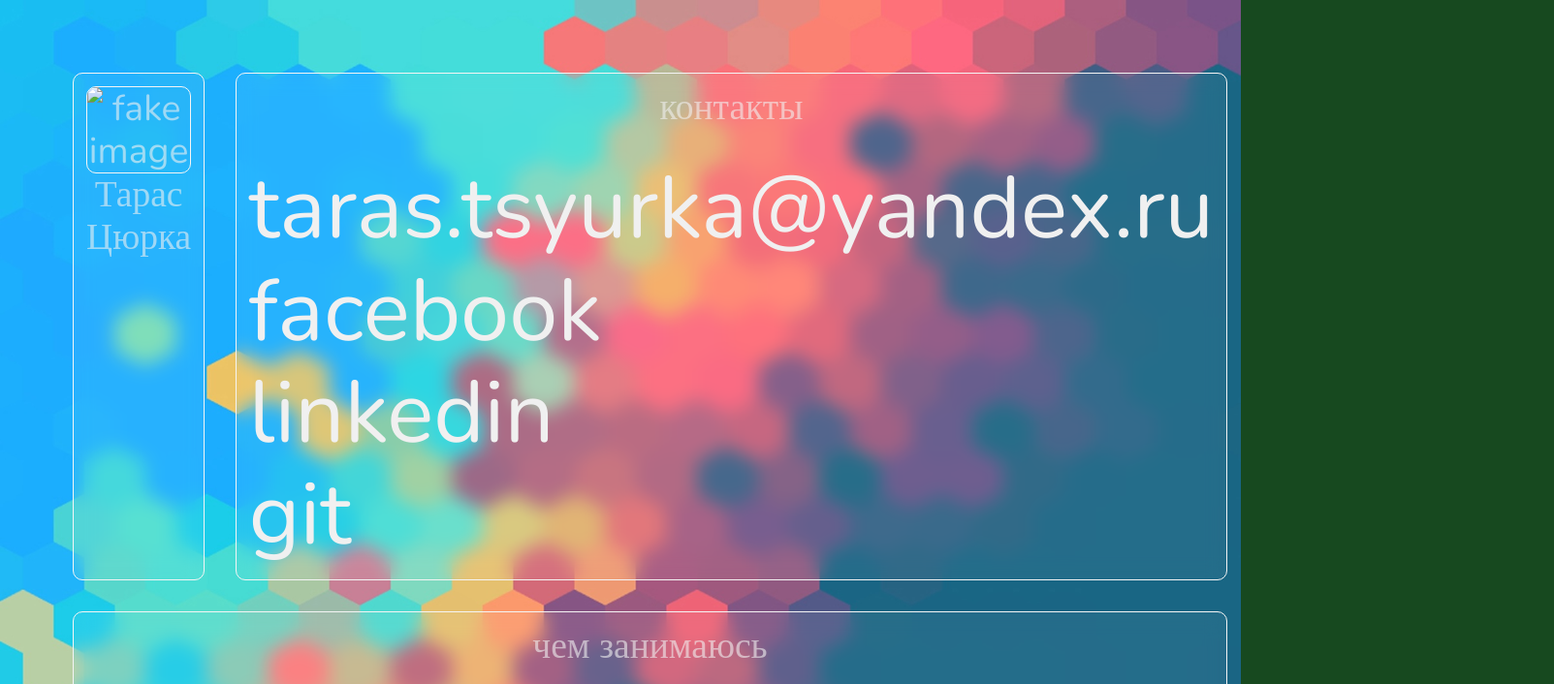
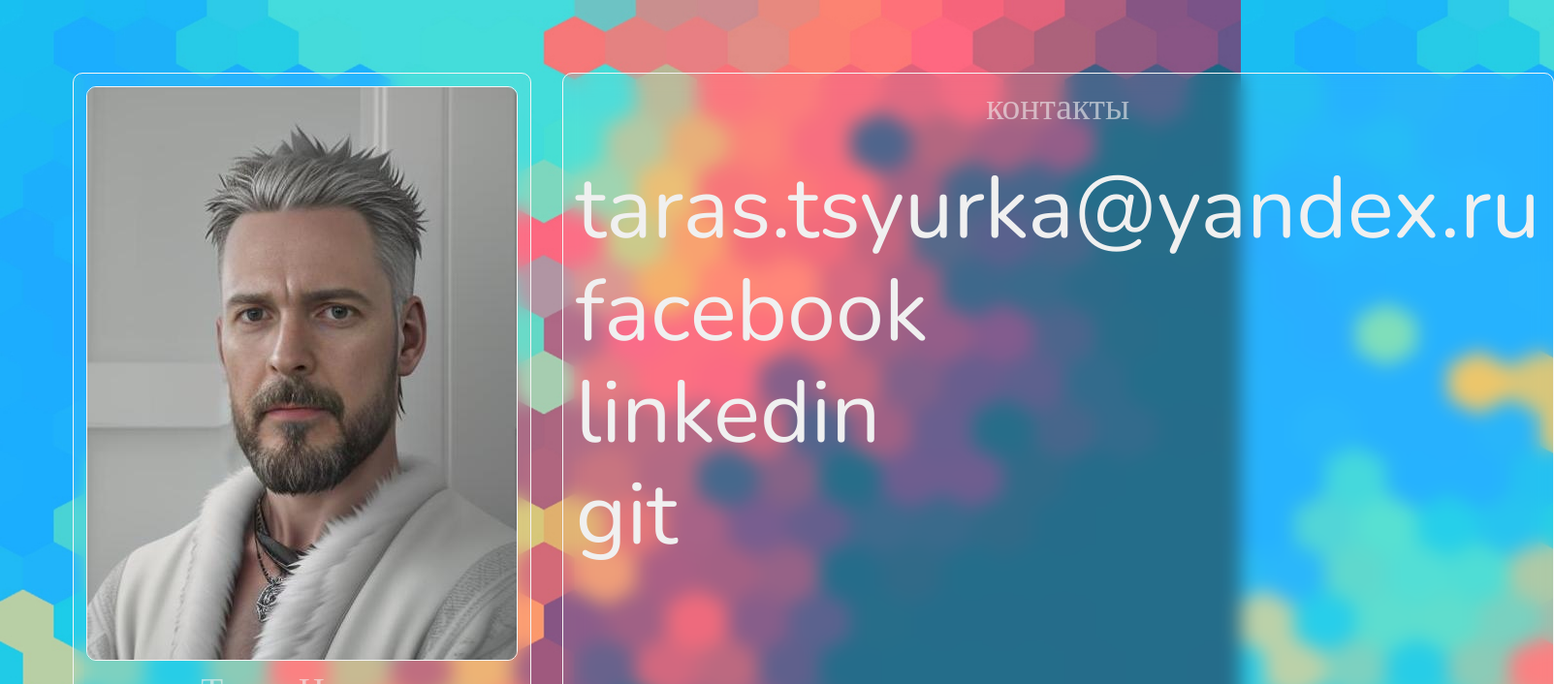
Before and after one commit to TTsyurka/TTsyurka.github.io, a plain HTML site: page index.html in a window 1280 px wide. Shown: the top 706 px of the page at 97% size, 1603 px wide, since content can reach past the window. Drawn offline with nearby package versions, Linux system fonts and the light colour scheme; files whose address does not match are found by name.

Commit message:
Update index.html

```diff
--- a/index.html
+++ b/index.html
@@ -30,7 +30,7 @@
     <div class="wrapper">
     <div class="block">
     <div class="block-title">
-      <img class="image_rounded" src="img/avatar.jpg" alt="fake image"><br>
+      <img class="image_rounded" src="./avatar.jpg" alt="fake image"><br>
       Тарас Цюрка
     </div>
     </div>
```
